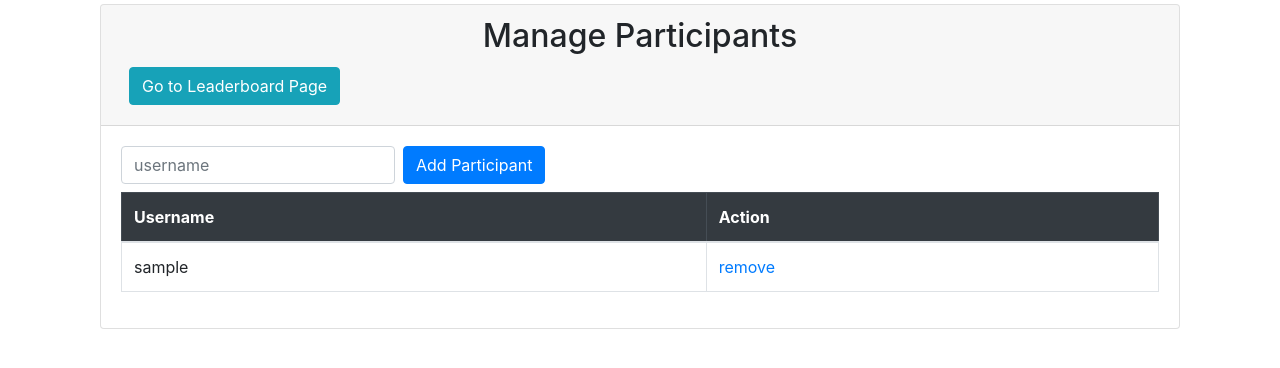
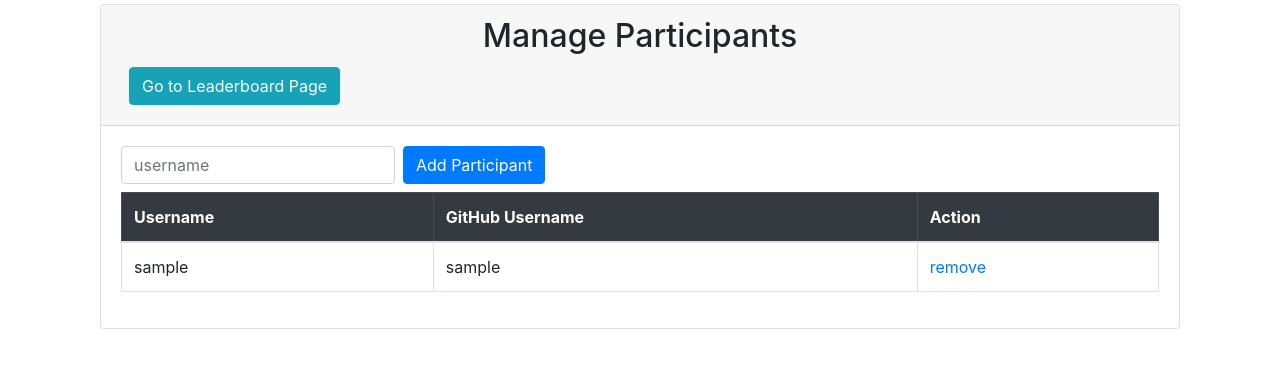
Before and after one commit to jacksonet00/github-leaderboard, a Django app: page /app/leaderboard/1/manage_participants in a window 1280 px wide. Shown: the part 56-424 px from the top of the page. Run offline with Django 3.2, Linux system fonts and the light colour scheme; a user stored in the database is signed in; tables that the repository leaves empty hold one stand-in row (values such as "Sample post"); some libraries are stand-ins or nearby versions.

Commit message:
Added a username field to the table for users w/o github username

```diff
--- a/github_leaderboard/templates/pages/manage_participant.html
+++ b/github_leaderboard/templates/pages/manage_participant.html
@@ -24,12 +24,14 @@
                 <thead class="table-dark">
                     <tr>
                         <th scope="col">Username</th>
+                        <th scope="col">GitHub Username</th>
                         <th scope="col">Action</th>
                     </tr>
                 </thead>
                 <tbody>
                     {% for entry in leaderboard.participants.all %}
                     <tr>
+                        <td>{{entry.username}}</td>
                         <td>{{entry.github_username}}</td>
                         <td>
                             <a href="{% url 'delete_leaderboard_participants' id=leaderboard.id userid=entry.id %}">remove</a>
```
